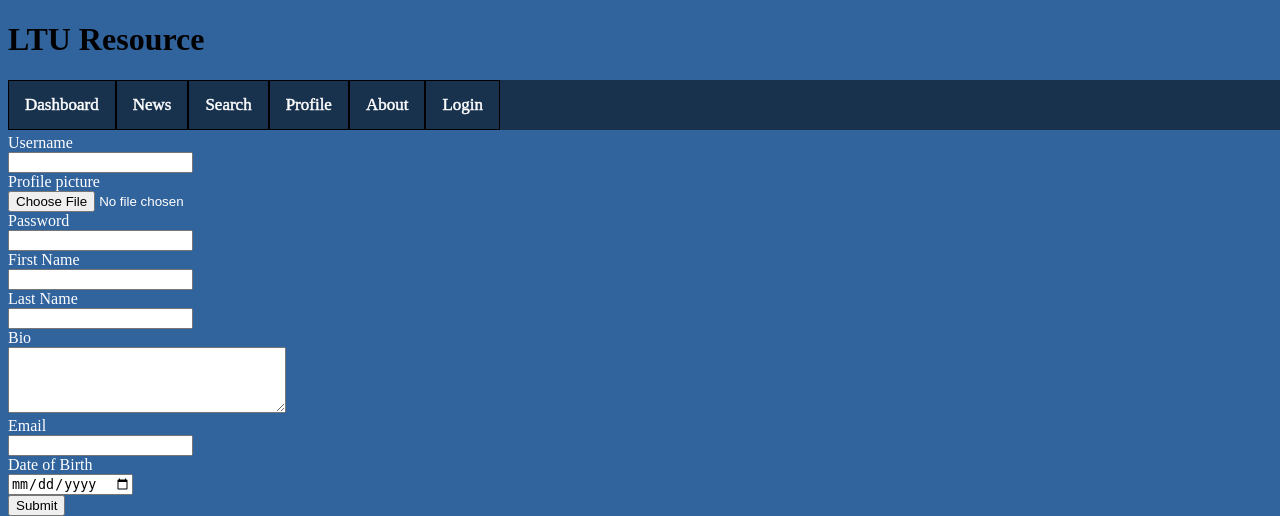
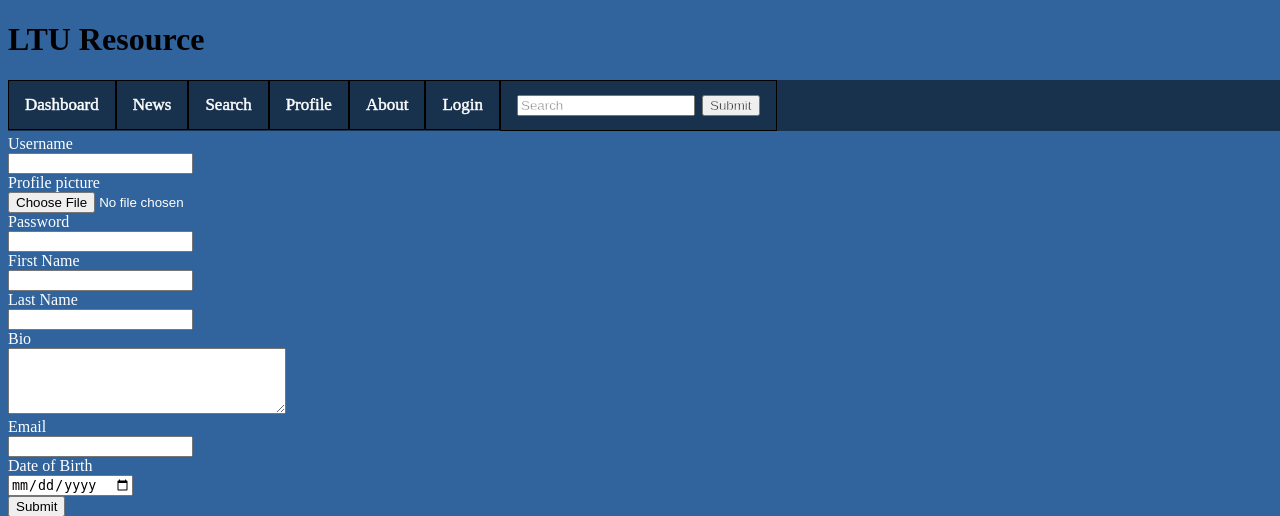
Before and after one commit to Zachary-Schoff/INT4303Project, a PHP site: page /CreateUser.php in a window 1280 px wide. Shown: the top 516 px of the page. Run offline with PHP 8.4, Linux system fonts and the light colour scheme.

Commit message:
Formatted Nik's HTML

```diff
--- a/CreateUser.php
+++ b/CreateUser.php
@@ -68,8 +68,14 @@ else{
 				<a class='dash' href='Profile.html'>Profile</a>
 				<a class='dash' href='About.php'>About</a>
 				<a class='dash' href='Login.php'>Login</a>
+				<a style = 'width'>
+					<form class='dash' action = 'Search.php'>
+						<input class='form-control me-2'  id = 'input' name = 'input' type='text' placeholder='Search' aria-label='Search' style = 'width: 70%; float: left'>
+						<input class='btn btn-outline-success' type='submit' style='float: right'>
+					</form>
+				</a>
 			</div>
-		<form method='post' action='CreateUserAction.php' enctype='multipart/form-data'>
+		<form method='post' action='CreateUser.php' enctype='multipart/form-data'>
 			<label>Username</label><br>
 			<input type='text' id='username' name='username'><br>
 			<label>Profile picture</label><br>
```
Lines whose indentation alone changed are shown as unchanged.
